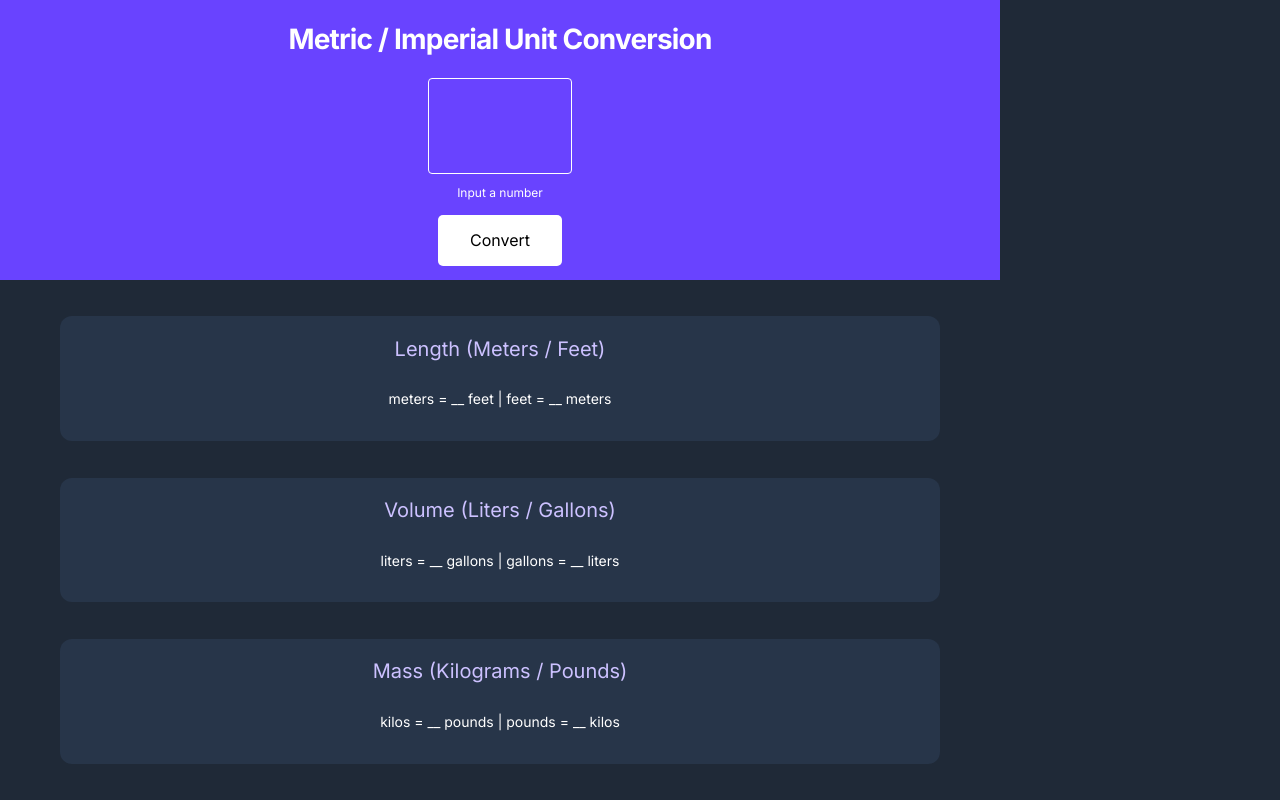
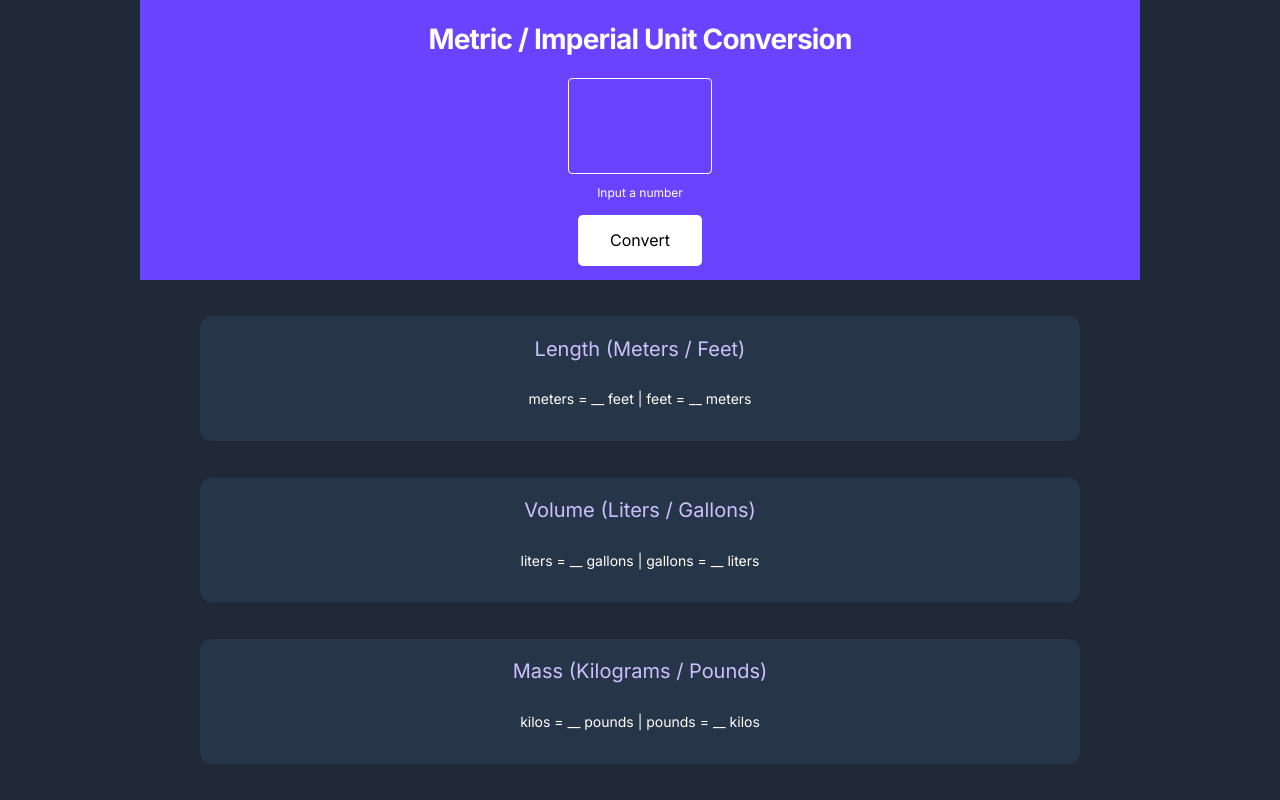
Before and after one commit to cgoing2215/unit-converter, a website built with Vite: page index.html in a window 1280 px wide. Built offline with nearby package versions, Linux system fonts and the light colour scheme.

Commit message:
Added desktop media query to align body in center

```diff
--- a/index.css
+++ b/index.css
@@ -112,3 +112,11 @@ button {
     font-weight: 400;
     line-height: 1.25rem;
 }
+
+@media screen and (min-width: 994px) {
+    body {
+        width: 1000px;
+        align-self: center;
+        margin: auto;
+    }
+}
```
